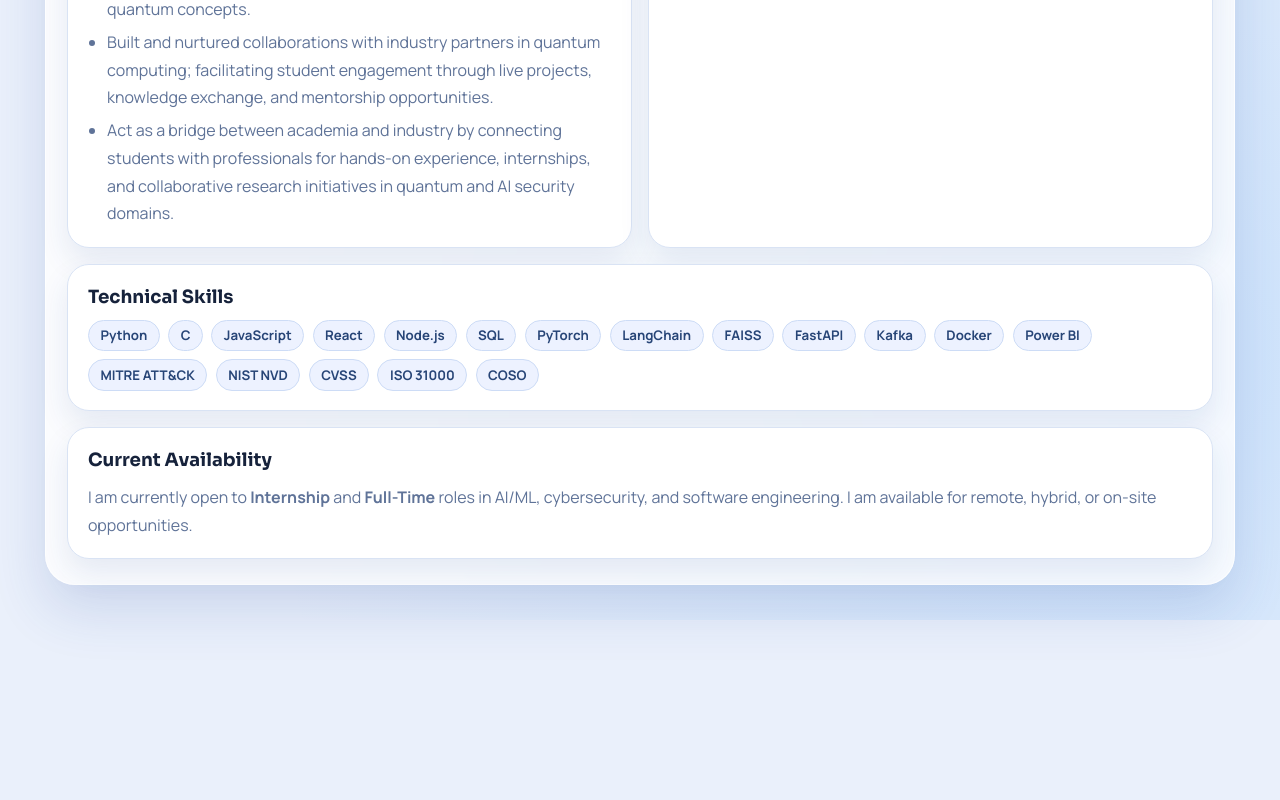
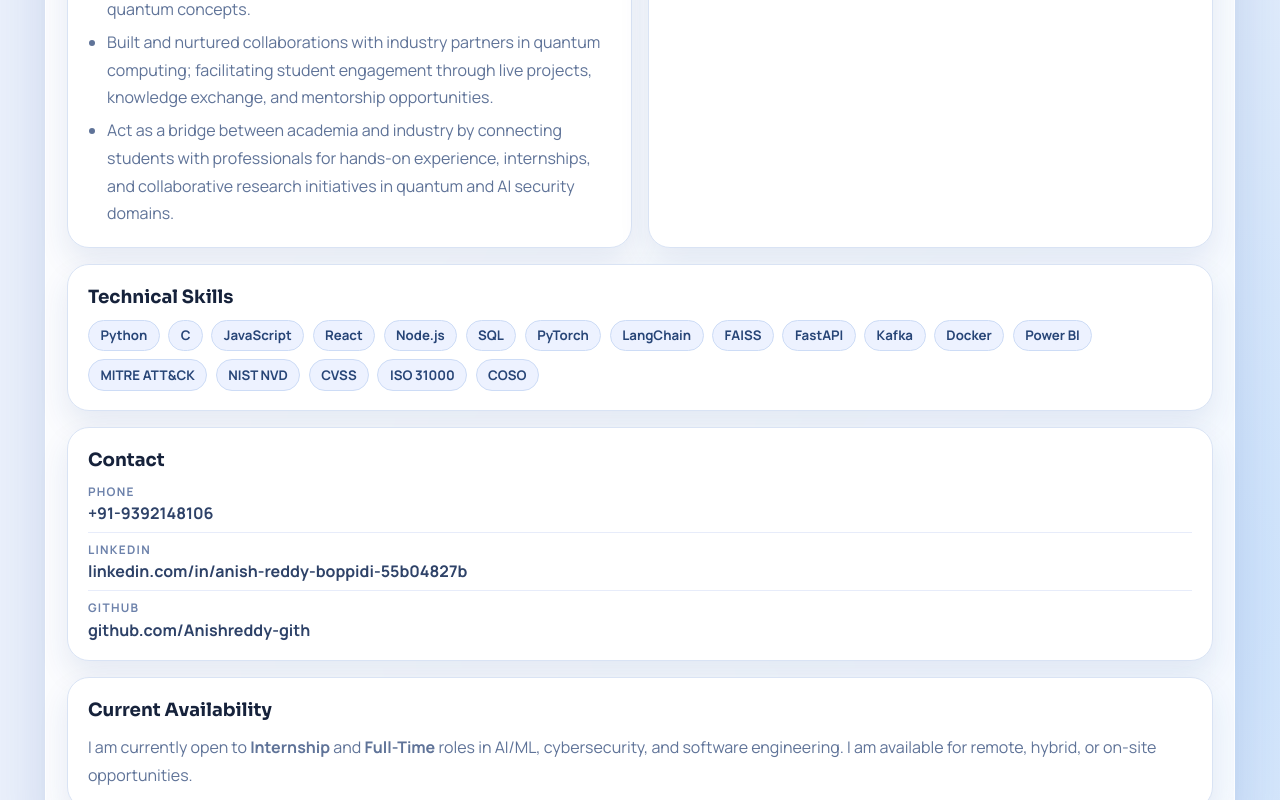
Before and after one commit to Anishreddy-gith/portfolio, a React (Vite) app: page /#/ in a window 1280 px wide. Shown: the part 2000-2800 px from the top of the page. Before the commit the page ends 2620 px from the top, so only its background shows below. Built offline with nearby package versions, Linux system fonts and the light colour scheme.

Commit message:
remove email links and add contact section

```diff
--- a/src/App.css
+++ b/src/App.css
@@ -330,6 +330,7 @@ body {
 }
 
 .skills-card,
+.contact-card,
 .availability-card {
   grid-column: span 12;
 }
@@ -362,6 +363,43 @@ body {
 .details-grid span {
   color: #2e4268;
   font-weight: 700;
+}
+
+.contact-grid {
+  display: grid;
+  gap: 0.5rem;
+}
+
+.contact-grid p {
+  margin: 0;
+  display: grid;
+  gap: 0.14rem;
+  border-bottom: 1px solid #e7ecfa;
+  padding-bottom: 0.5rem;
+}
+
+.contact-grid p:last-child {
+  border-bottom: 0;
+  padding-bottom: 0;
+}
+
+.contact-grid strong {
+  font-size: 0.74rem;
+  text-transform: uppercase;
+  letter-spacing: 0.08rem;
+  color: #6d82ab;
+}
+
+.contact-grid span,
+.contact-grid a {
+  color: #2e4268;
+  font-weight: 700;
+  text-decoration: none;
+}
+
+.contact-grid a:hover {
+  color: #224992;
+  text-decoration: underline;
 }
 
 .role-title {
--- a/src/pages/Home.jsx
+++ b/src/pages/Home.jsx
@@ -26,8 +26,6 @@ function Home() {
             </p>
             <p className="availability-pill">Open to Internships and Full-Time Opportunities</p>
             <div className="contact-links">
-              <a href="mailto:anishreddyboppidi@gmail.com">Personal Email</a>
-              <a href="mailto:anishreddy@mahindrauniversity.edu.in">College Email</a>
               <a href="https://www.linkedin.com/in/anish-reddy-boppidi-55b04827b" target="_blank" rel="noreferrer">LinkedIn</a>
               <a href="https://github.com/Anishreddy-gith" target="_blank" rel="noreferrer">GitHub</a>
               <a href={`${assetBase}Boppidi_Anish_Reddy_CV.pdf`} target="_blank" rel="noreferrer" className="resume-btn">Download Resume</a>
@@ -55,6 +53,7 @@ function Home() {
         <button type="button" onClick={() => jumpTo("research")}>Research</button>
         <button type="button" onClick={() => jumpTo("timeline")}>Timeline</button>
         <button type="button" onClick={() => jumpTo("skills")}>Skills</button>
+        <button type="button" onClick={() => jumpTo("contact")}>Contact</button>
         <button type="button" onClick={() => jumpTo("availability")}>Availability</button>
       </article>
 
@@ -184,6 +183,21 @@ function Home() {
           </div>
         </article>
 
+        <article className="card info-card contact-card" id="contact">
+          <h3>Contact</h3>
+          <div className="contact-grid">
+            <p><strong>Phone</strong><span>+91-9392148106</span></p>
+            <p>
+              <strong>LinkedIn</strong>
+              <span><a href="https://www.linkedin.com/in/anish-reddy-boppidi-55b04827b" target="_blank" rel="noreferrer">linkedin.com/in/anish-reddy-boppidi-55b04827b</a></span>
+            </p>
+            <p>
+              <strong>GitHub</strong>
+              <span><a href="https://github.com/Anishreddy-gith" target="_blank" rel="noreferrer">github.com/Anishreddy-gith</a></span>
+            </p>
+          </div>
+        </article>
+
         <article className="card info-card availability-card" id="availability">
           <h3>Current Availability</h3>
           <p>
```
